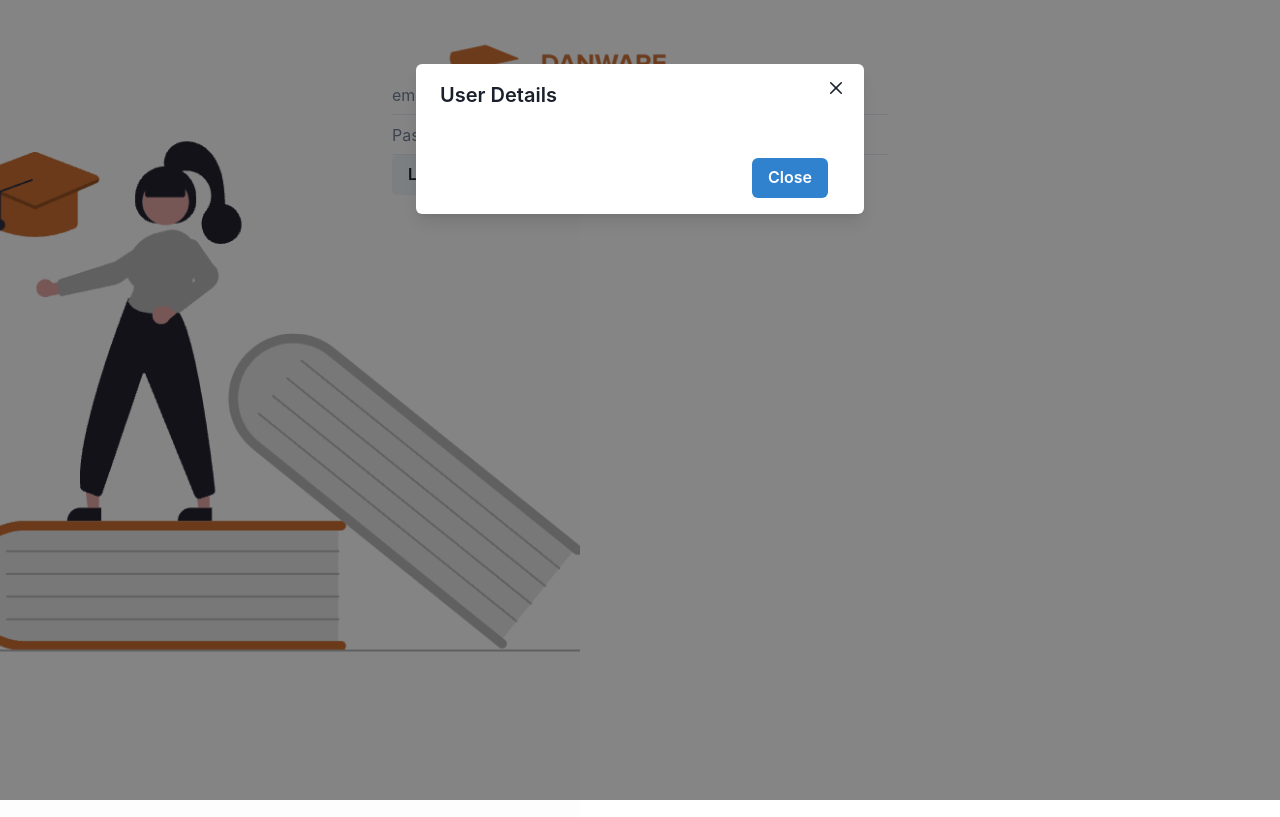
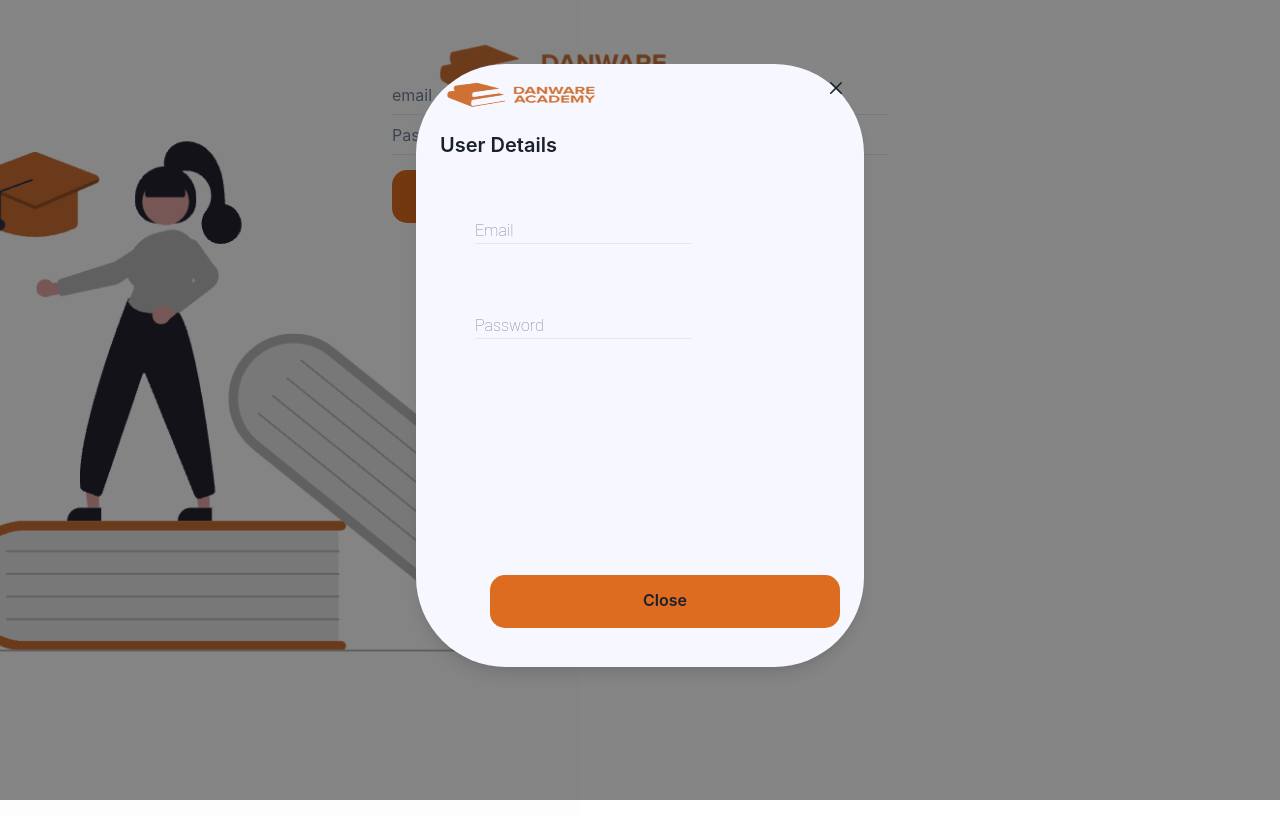
Before and after one commit to audreythando/login-react, a React (Create React App) app: page /login in a window 1280 px wide. Both pictures are taken after a click on the button "Login". Built offline with nearby package versions, Linux system fonts and the light colour scheme.

Commit message:
added image and styling to modal

```diff
--- a/src/components/Details/Details.tsx
+++ b/src/components/Details/Details.tsx
@@ -8,7 +8,10 @@ import {
     ModalBody,
     ModalCloseButton,
     Button,
-    useDisclosure
+    useDisclosure,
+    Input,
+    Image,
+    Box
   } from '@chakra-ui/react'
 
 
@@ -21,22 +24,39 @@ function Details(props: ModalDetails) {
   const { isOpen, onOpen, onClose } = useDisclosure();
   return (
     <div>
-    <Button onClick={onOpen}>Login</Button>
+    <Button onClick={onOpen} background={'#DD6B20'} mt={'15px'} position={'absolute'} width={'434px'}
+            borderRadius={'15px'} height={'53px'}>Login</Button>
 
 
-    <Modal isOpen={isOpen} onClose={onClose}>
+    <Modal isOpen={isOpen} onClose={onClose} >
       <ModalOverlay />
-      <ModalContent>
-        <ModalHeader>User Details</ModalHeader>
+      <ModalContent background={'#F7F8FF'} width={'520px'}  height={'603px'} borderRadius={'90px'}>
+
+        <Box>
+      <Image src='./Images/logo.png' alt='logo' mb={'187px'} alignItems={'center'} width={'204px'} height={'66px'} position= {'absolute'} />
+      </Box>
+
+      <div>
+        <ModalHeader mt={'50px'} alignContent={'center'}>User Details</ModalHeader>
+        </div>
+
         <ModalCloseButton />
         <ModalBody>
-           <p>{props.email}</p>
-           <p>{props.password}</p>
+
+
+
+        <Input value={props.email}  variant='flushed' placeholder='Email' alignItems={'center'} fontFamily={'Roboto'} fontWeight={'100'} size={'18px'}
+      margin={'35px'}  width={'-moz-fit-content'}/>
+        <Input value={props.password}  variant='flushed' placeholder='Password' alignItems={'center'} fontFamily={'Roboto'} fontWeight={'100'} size={'18px'}
+        margin={'35px'} width={'-moz-fit-content'} />
+
+           {/* <p>{props.email}</p>
+           <p>{props.password}</p> */}
 
         </ModalBody>
 
         <ModalFooter>
-          <Button colorScheme='blue' mr={3} onClick={onClose}>
+          <Button background={'#DD6B20'} borderRadius={'15px'} width={'350px'} height={'53px'} mb={'100px'} position={'absolute'} onClick={onClose}>
             Close
           </Button>
         </ModalFooter>
```
